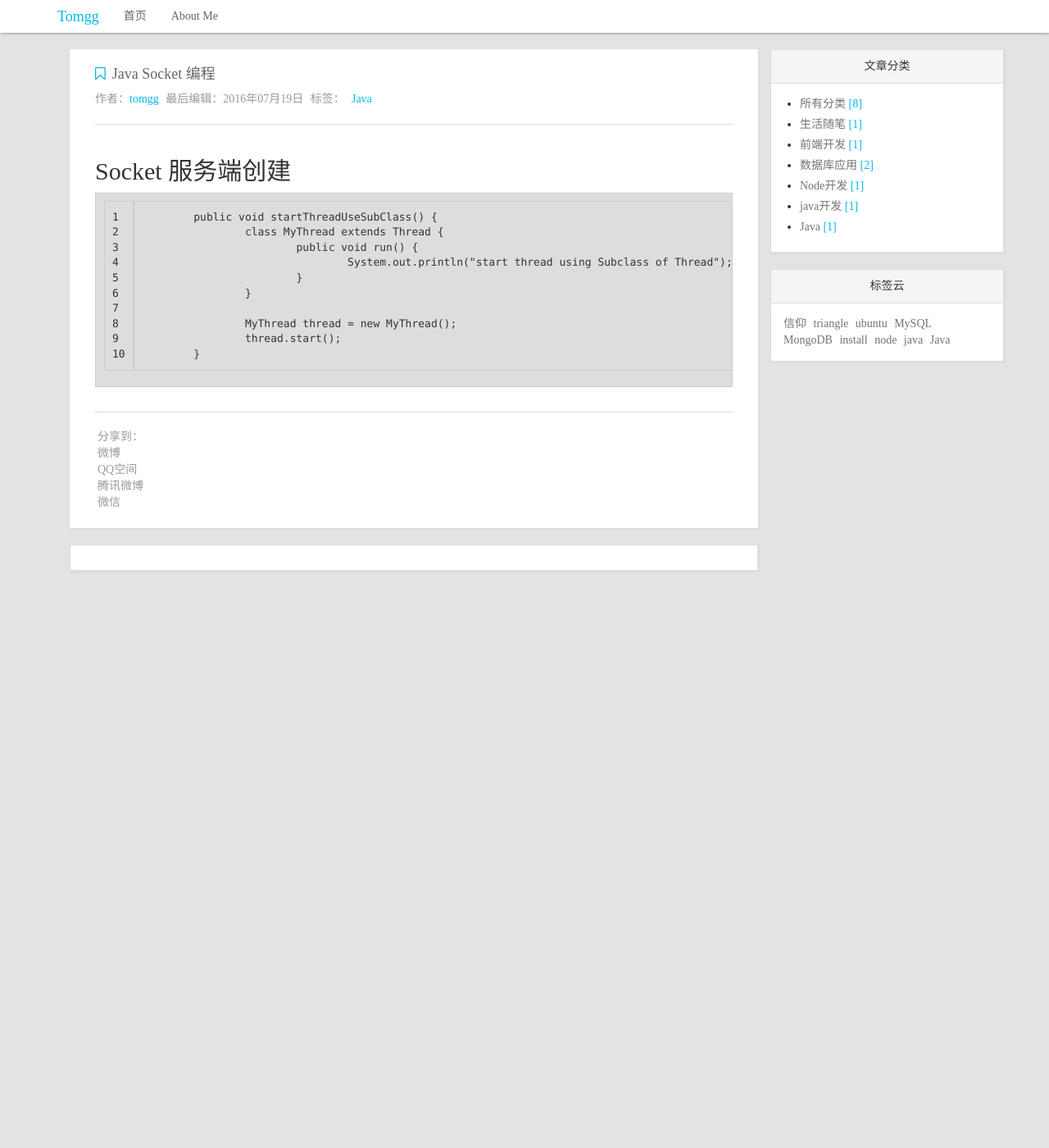
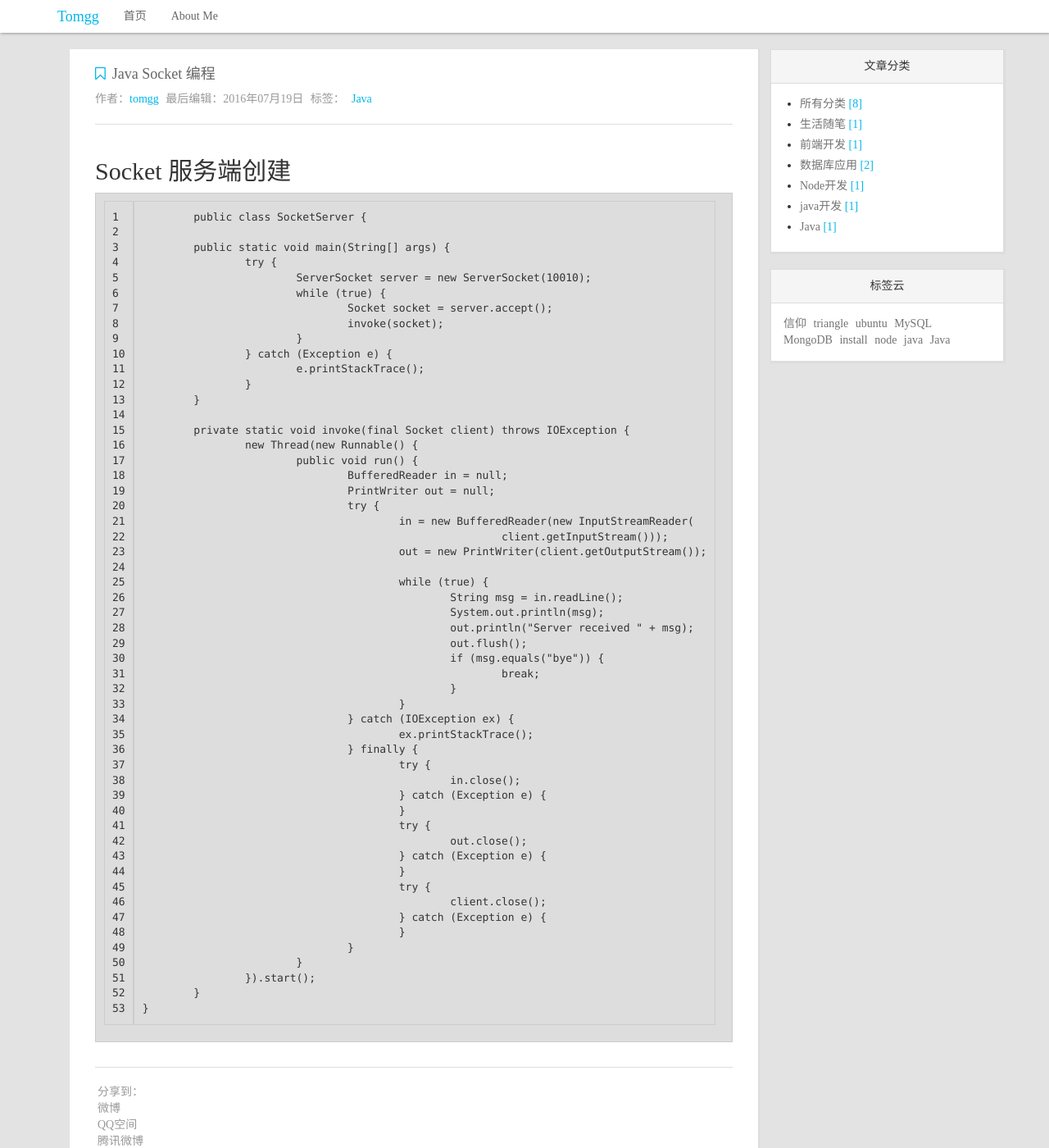
Before and after one commit to tomgg/tomgg.github.io, a Jekyll site: the page built from _posts/2016-07-19-java-socket.md, in a window 1280 px wide and 1400 px high. Shown: the whole window at 82% size. Built offline with Jekyll 4.4.1, drawn with Linux system fonts in a browser that asks for light colours; nearby versions of some CDN libraries; comment, search, counter and statistics services are not loaded.

Commit message:
no message

````diff
--- a/_posts/2016-07-19-java-socket.md
+++ b/_posts/2016-07-19-java-socket.md
@@ -10,14 +10,57 @@ excerpt: "Java Socket 编程"
 
 ## Socket 服务端创建
 ```java
-	public void startThreadUseSubClass() {
-		class MyThread extends Thread {
+	public class SocketServer {
+
+	public static void main(String[] args) {
+		try {
+			ServerSocket server = new ServerSocket(10010);
+			while (true) {
+				Socket socket = server.accept();
+				invoke(socket);
+			}
+		} catch (Exception e) {
+			e.printStackTrace();
+		}
+	}
+
+	private static void invoke(final Socket client) throws IOException {
+		new Thread(new Runnable() {
 			public void run() {
-				System.out.println("start thread using Subclass of Thread");
+				BufferedReader in = null;
+				PrintWriter out = null;
+				try {
+					in = new BufferedReader(new InputStreamReader(
+							client.getInputStream()));
+					out = new PrintWriter(client.getOutputStream());
+
+					while (true) {
+						String msg = in.readLine();
+						System.out.println(msg);
+						out.println("Server received " + msg);
+						out.flush();
+						if (msg.equals("bye")) {
+							break;
+						}
+					}
+				} catch (IOException ex) {
+					ex.printStackTrace();
+				} finally {
+					try {
+						in.close();
+					} catch (Exception e) {
+					}
+					try {
+						out.close();
+					} catch (Exception e) {
+					}
+					try {
+						client.close();
+					} catch (Exception e) {
+					}
+				}
 			}
-		}
-
-		MyThread thread = new MyThread();
-		thread.start();
+		}).start();
 	}
+}
 ```
````
